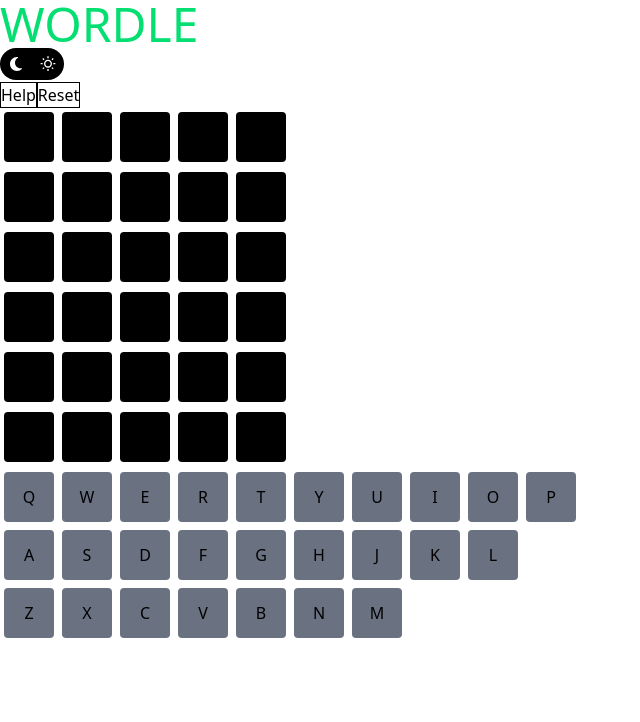
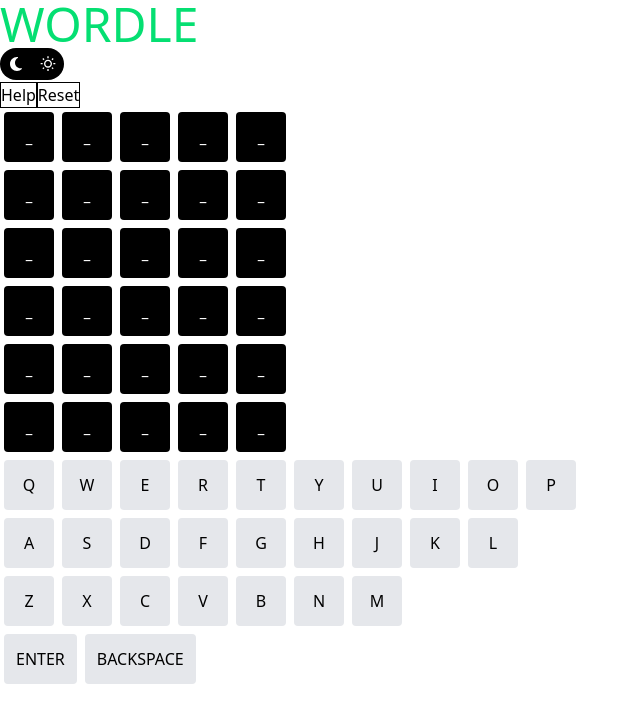
Before and after one commit to HarshitSharma-h8/worlde_game, a React (Vite) app: page / in a window 1280 px wide. Shown: the top 722 px of the page, without its empty margins (0-640 px from the left). Built offline with nearby package versions, Linux system fonts and the light colour scheme.

Commit message:
Add keyboard functionality and random word generation to Wordle game

```diff
--- a/src/Components/GameBoard.jsx
+++ b/src/Components/GameBoard.jsx
@@ -13,7 +13,7 @@ const GameBoard = ({rows}) => {
                 disabled={true}
                 className={`${cell.state.cellClassName}   w-[50px] h-[50px] m-1 rounded-sm`}
                 >
-                  <strong className="text-white dark:text-black">{cell.letter || " "}</strong>
+                  <strong className="text-white dark:text-black">{cell.letter || "_"}</strong>
                 </button>
               ))
             }
--- a/src/Components/Keyboard.jsx
+++ b/src/Components/Keyboard.jsx
@@ -1,36 +1,46 @@
-import React from 'react'
+import React from "react";
+import { getIndexOfLetter } from "../Logic/GameState";
 
-
-
-const Keyboard = ({gameOver, letters, letterCallback}) => {
-
+const Keyboard = ({
+  gameOver,
+  letters,
+  letterCallback,
+  enterCallback,
+  backspaceCallback,
+}) => {
   const keyArrangement = [
-        ['Q', 'W', 'E', 'R', 'T', 'Y', 'U', 'I', 'O', 'P'],
-        ['A', 'S', 'D', 'F', 'G', 'H', 'J', 'K', 'L'],
-        ['Z', 'X', 'C', 'V', 'B', 'N', 'M']
-    ]
+    ["Q", "W", "E", "R", "T", "Y", "U", "I", "O", "P"],
+    ["A", "S", "D", "F", "G", "H", "J", "K", "L"],
+    ["Z", "X", "C", "V", "B", "N", "M"],
+  ];
   return (
     <>
-    {
-        keyArrangement.map((row, rowInd)=>(
-            <div key={'rowInd_'+rowInd}>
-                {
-                    row.map((letter, colInd)=>(
+      {keyArrangement.map((row, rowInd) => (
+        <div key={"rowInd_" + rowInd}>
+          {row.map((letter, colInd) => (
             <button
-                        key={'colInd_'+colInd}
+              key={"colInd_" + colInd}
               disabled={gameOver}
-                        className={`  w-[50px] h-[50px] m-1 rounded-sm transition ease-in-out duration-200 cursor-pointer hover:scale-105 bg-gray-500`}
-                        onClick={()=>letterCallback(letter)}
+              className={`${
+                letters[getIndexOfLetter(letter)].keyboardClassName
+              }  w-[50px] h-[50px] m-1 rounded-sm transition ease-in-out duration-200 cursor-pointer hover:scale-105 `}
+              onClick={() => letterCallback(letter)}
             >
               {letter}
             </button>
-                    ))
-                }
+          ))}
         </div>
-        ))
-    }
+      ))}
+      <div className="">
+        <button onClick={enterCallback} disabled={gameOver} className={` h-[50px] m-1 rounded-sm transition ease-in-out duration-200 cursor-pointer hover:scale-105 bg-gray-200 px-3`}>
+          ENTER
+        </button>
+        <button onClick={backspaceCallback} disabled={gameOver} className={` h-[50px] m-1 rounded-sm transition ease-in-out duration-200 cursor-pointer hover:scale-105 bg-gray-200 px-3`}>
+          BACKSPACE
+        </button>
+      </div>
     </>
-  )
-}
+  );
+};
 
-export default Keyboard
+export default Keyboard;
--- a/src/Components/WordleMainComponent.jsx
+++ b/src/Components/WordleMainComponent.jsx
@@ -1,20 +1,29 @@
 import React, { useState } from "react";
 import GameBoard from "./GameBoard";
 import Keyboard from "./Keyboard";
-import { initialState } from "../Logic/GameState";
+import { gameStateAfter_backspacePressed, gameStateAfter_enterPressed, gameStateAfter_letterPressed, initialState } from "../Logic/GameState";
 
 const WordleMainComponent = () => {
   const [gamestate, setGamestate] = useState(initialState());
   const resetGame = () => setGamestate(initialState());
-  const letterCallback = (letter)=>{}
+  const letterCallback = (letter)=> setGamestate(gameStateAfter_letterPressed(letter, gamestate))
+  const enterCallback = ()=>setGamestate(gameStateAfter_enterPressed(gamestate))
+  const backspaceCallback  = ()=> setGamestate(gameStateAfter_backspacePressed(gamestate))
   return (
     <div className="">
       <button  className="border cursor-pointer"><a href="https://www.wikihow.com/Play-Worldle" target="_blank">Help</a></button>
       <button onClick={resetGame} className="border cursor-pointer">
         Reset
       </button>
+      {
+        gamestate.gameOver && (
+            <>
+               <span>Word is : {gamestate.randomWord}</span>
+            </>
+        )
+      }
       <GameBoard rows={gamestate.rows} />
-      <Keyboard gameOver={gamestate.gameOver} letters={gamestate.letters} letterCallback={letterCallback}/>
+      <Keyboard gameOver={gamestate.gameOver} letters={gamestate.letters} letterCallback={letterCallback} enterCallback={enterCallback} backspaceCallback={backspaceCallback}/>
     </div>
   );
 };
--- a/src/Logic/GameState.js
+++ b/src/Logic/GameState.js
@@ -1,3 +1,5 @@
+import { getRandomWord } from "./Words";
+
 const rowsNum = 6;
 const colsNum = 5;
 const CELL_STATE = {
@@ -31,7 +33,32 @@ export const initialState = ()=>{
        rows : Array(rowsNum).fill(Array(colsNum).fill(initialCellState())),
        letters : Array(26).fill(CELL_STATE.default),
        gameOver : false,
+       randomWord : getRandomWord(),
+       currentRow : 0,
+       currentCol : 0,
     };
+}
+
+export function gameStateAfter_letterPressed(letter, gameState) {
+    if(gameState.gameOver || gameState.currentCol == colsNum){
+        return gameState;
+    }
+    const newRows = JSON.parse(JSON.stringify(gameState.rows))
+    newRows[gameState.currentRow][gameState.currentCol] = {
+        ...newRows[gameState.currentRow][gameState.currentCol],
+        letter : letter
+    }
+    return {
+        ...gameState,
+        rows : newRows,
+        currentCol : gameState.currentCol+1,
+    }
+}
+export function gameStateAfter_enterPressed( gameState) {
+    return gameState
+}
+export function gameStateAfter_backspacePressed(gameState) {
+    return gameState
 }
 
 export function getIndexOfLetter(letter){
--- /dev/null
+++ b/src/Logic/Words.js
@@ -0,0 +1,56 @@
+const words = [
+    "apple", "bread", "candy", "dance", "eagle", "flame", "globe", "house", "igloo", "jelly",
+    "knock", "lemon", "magic", "night", "ocean", "piano", "queen", "rider", "stone", "tiger",
+    "uncle", "vivid", "whale", "xenon", "yacht", "zebra", "alarm", "brave", "charm", "dream",
+    "every", "fancy", "grape", "heart", "image", "jumpy", "kings", "laugh", "movie", "noble",
+    "olive", "punch", "quick", "rival", "sword", "table", "unity", "vocal", "wider", "xerox",
+    "yield", "zonal", "again", "blame", "claim", "drift", "event", "flown", "great", "hasty",
+    "input", "jolly", "kneel", "laser", "mirth", "nifty", "onset", "point", "quilt", "ready",
+    "storm", "trend", "urban", "vigor", "watch", "xenon", "youth", "zeros", "abide", "baker",
+    "cheer", "dough", "eaten", "frost", "giant", "habit", "index", "jokes", "knots", "leapt",
+    "miner", "north", "opals", "press", "query", "relay", "shell", "tango", "upset", "valve",
+    "wrist", "xerox", "zones", "alert", "blend", "crash", "douse", "entry", "freed", "glint",
+    "hurry", "inbox", "jumps", "kitty", "liver", "match", "niece", "orbit", "peach", "quote",
+    "range", "shift", "trick", "ultra", "vivid", "weary", "xylol", "yawns", "zappy", "acorn",
+    "blush", "creed", "dizzy", "enact", "fable", "gloom", "honor", "inset", "jewel", "knead",
+    "leaky", "maple", "nasty", "opera", "plead", "ranch", "scout", "thigh", "utter", "verse",
+    "wrung", "xenia", "zippy", "aglow", "boast", "crust", "delay", "equip", "famed", "grill",
+    "hobby", "ivory", "jazzy", "knees", "layer", "mango", "nerdy", "ounce", "petty", "razor",
+    "shine", "toast", "udder", "vicar", "witty", "xeric", "yikes", "azure", "alike", "bloom",
+    "chess", "dodge", "eight", "filth", "grind", "humor", "input", "jolly", "khaki", "light",
+    "motel", "ninth", "other", "penny", "quick", "radio", "shady", "tasty", "unity", "vixen",
+    "wound", "xylem", "yarns", "zones", "alien", "beard", "clown", "drill", "eject", "forty",
+    "gland", "honey", "inter", "jiffy", "kayak", "loyal", "mirth", "natal", "overt", "piper",
+    "quack", "relax", "satin", "third", "upset", "vague", "whisk", "xenia", "yolks", "zoned",
+    "amuse", "bison", "crane", "diner", "error", "fizzy", "grape", "haunt", "imply", "jolly",
+    "kinky", "lucid", "minor", "noble", "ovoid", "poker", "quash", "reuse", "sheep", "twist",
+    "unite", "vigor", "wince", "xylol", "yacht", "zesty", "angel", "broom", "choke", "drier",
+    "evoke", "flash", "grain", "holly", "irony", "joker", "kebab", "large", "merry", "naive",
+    "often", "piano", "queen", "rapid", "slice", "today", "upset", "valor", "weary", "xerox",
+    "yeast", "zones", "apple", "bleak", "curve", "drake", "ethic", "flint", "glide", "hotel",
+    "ideal", "jumpy", "kitty", "linen", "meant", "noise", "onion", "plant", "query", "right",
+    "straw", "twice", "urged", "vivid", "worry", "xylem", "yummy", "azure", "aroma", "blend",
+    "clamp", "drain", "elbow", "flick", "glory", "hatch", "input", "jiffy", "knife", "liver",
+    "mover", "niche", "otter", "pinky", "quilt", "risky", "slick", "tango", "under", "vigor",
+    "wrist", "xenon", "youth", "zonal", "avoid", "bride", "creak", "dance", "exalt", "frame",
+    "grasp", "hurry", "infer", "jazzy", "knoll", "logic", "money", "night", "ocean", "print",
+    "queen", "roast", "stack", "title", "urine", "valor", "waste", "xerox", "yield", "zones",
+    "alert", "brisk", "cloud", "ditch", "exact", "forth", "gleam", "honor", "inlet", "joker",
+    "kinky", "lemon", "mirth", "noble", "opine", "poker", "query", "react", "shell", "tweak",
+    "union", "vigor", "witty", "xylol", "yacht", "zesty", "amble", "baker", "cheat", "drawn",
+    "eater", "flick", "grove", "hence", "imply", "jazzy", "kneel", "locus", "marry", "north",
+    "oxide", "pluck", "quirk", "relay", "slant", "towel", "unfit", "vivid", "wager", "xerox",
+    "yeast", "zones", "aorta", "brine", "cagey", "dread", "equal", "flame", "grime", "honey",
+    "ivory", "jumpy", "kneel", "lemon", "mercy", "nerve", "onset", "plush", "quilt", "rusty",
+    "spite", "train", "urban", "valor", "wrist", "xerox", "yield", "zones", "apple", "brash",
+    "clerk", "ditch", "exert", "fiery", "grape", "hound", "inter", "jazzy", "knoll", "lunar",
+    "mirth", "nerdy", "opium", "plume", "quilt", "ridge", "shady", "tango", "unity", "vigor",
+    "wrack", "xylol", "yacht", "zesty", "amber", "baker", "chore", "doubt", "exile", "flame",
+    "globe", "hurry", "infer", "joker", "kinky", "loyal", "mirth", "noble", "oasis", "poker",
+    "query", "risky", "stalk", "total", "unite", "vivid", "wrist", "xerox", "yacht", "zones"
+];
+
+export function getRandomWord() {
+    const randomIndex = Math.floor(Math.random() * words.length);
+    return words[randomIndex].toUpperCase();
+}
```
Lines whose indentation alone changed are shown as unchanged.
